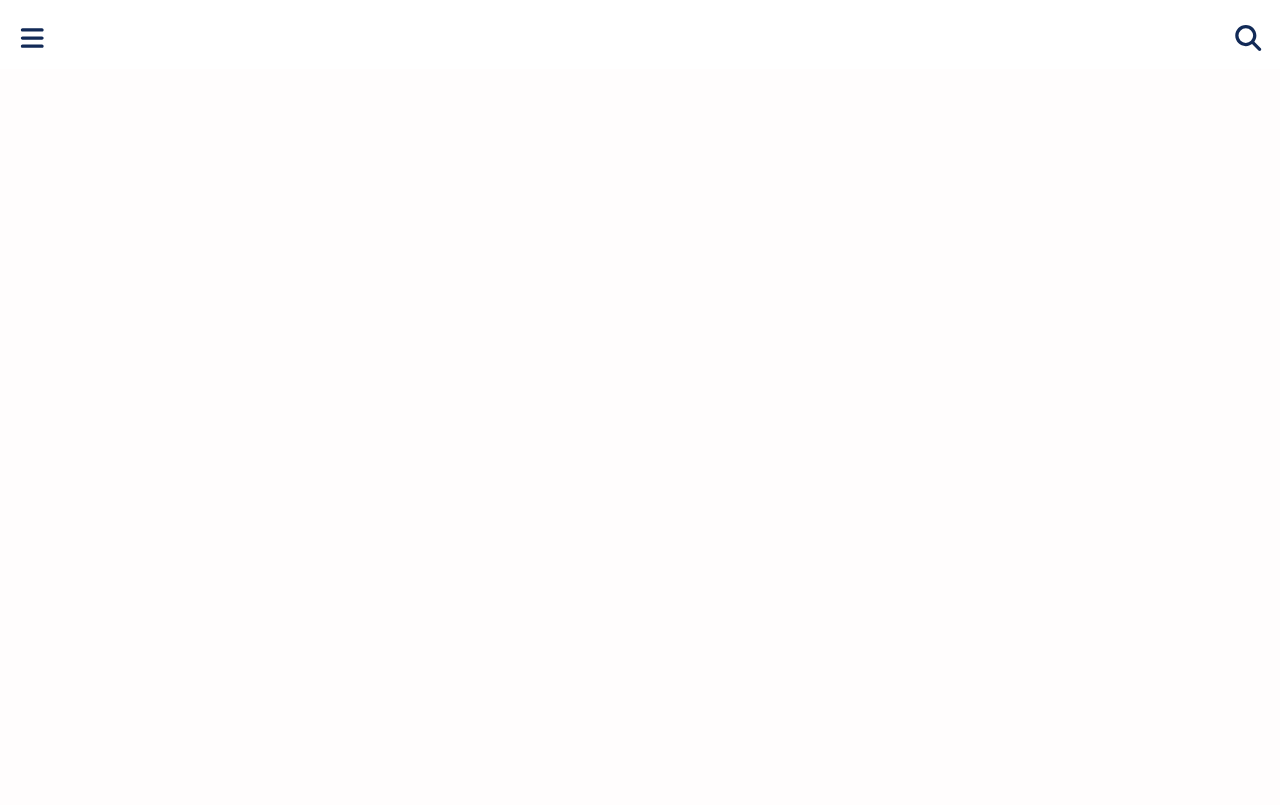
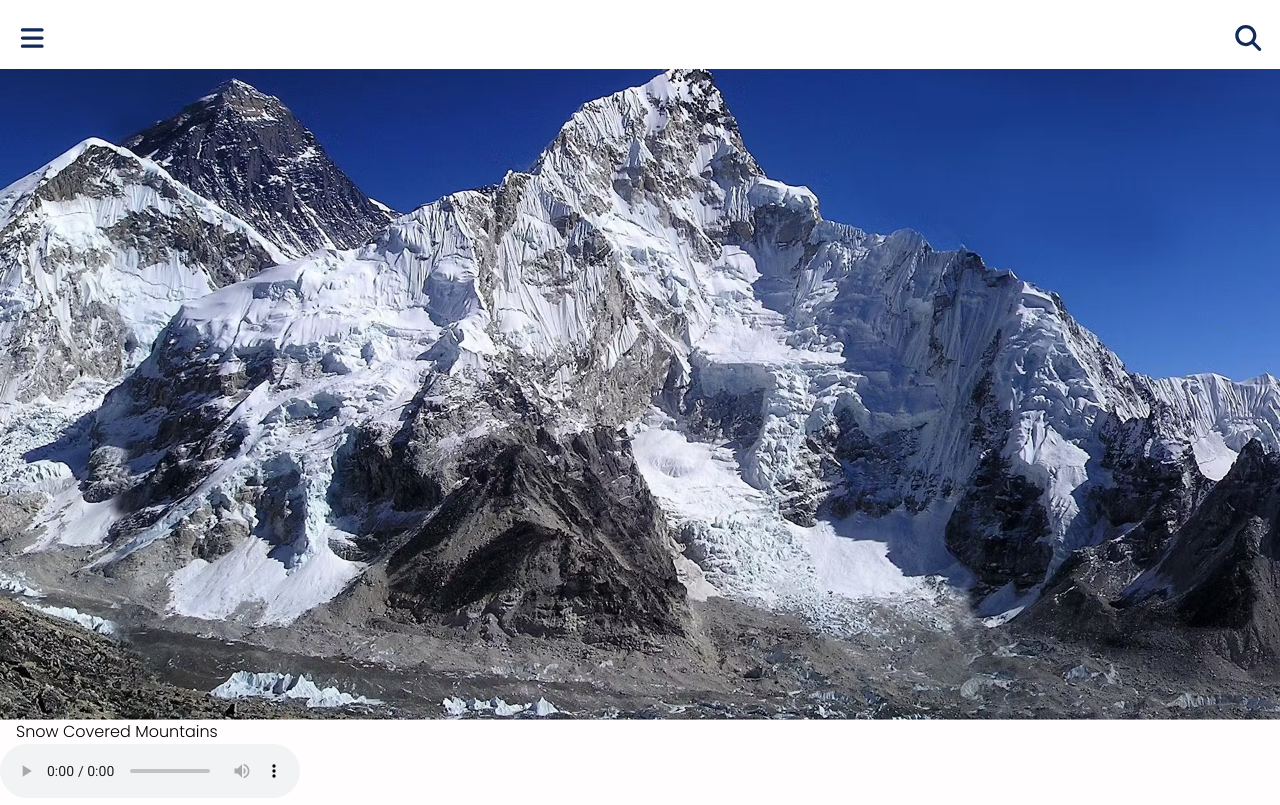
Before and after one commit to Munsa1/daily-devotional-react-frontend, a React (Vite) app: page / in a window 1280 px wide. Built offline with nearby package versions, Linux system fonts and the light colour scheme.

Commit message:
Add hero section from HTML design

```diff
--- a/src/App.jsx
+++ b/src/App.jsx
@@ -1,9 +1,10 @@
 import Header from './components/header/Header'
-
+import Hero from './components/hero/Hero'
 function App() {
   return (
     <>
     <Header />
+    <Hero />
     </>
   )
 }
--- /dev/null
+++ b/src/components/hero/Hero.jsx
@@ -0,0 +1,23 @@
+import mountains from "../../assets/images/Mountains.avif";
+
+const Hero = () => {
+  return (
+    <section className="hero">
+      <div className="hero-image-container">
+        <div id="hero-image">
+          <img src={mountains} alt="Snow Covered Mountains" />
+        </div>
+      </div>
+
+      <span className="image-text left-margin">
+        Snow Covered Mountains
+      </span>
+
+      <div className="hero-audio">
+        <audio src="" controls></audio>
+      </div>
+    </section>
+  );
+};
+
+export default Hero;
```
Also changed, not shown: src/components/hero/hero.module.css (added).
